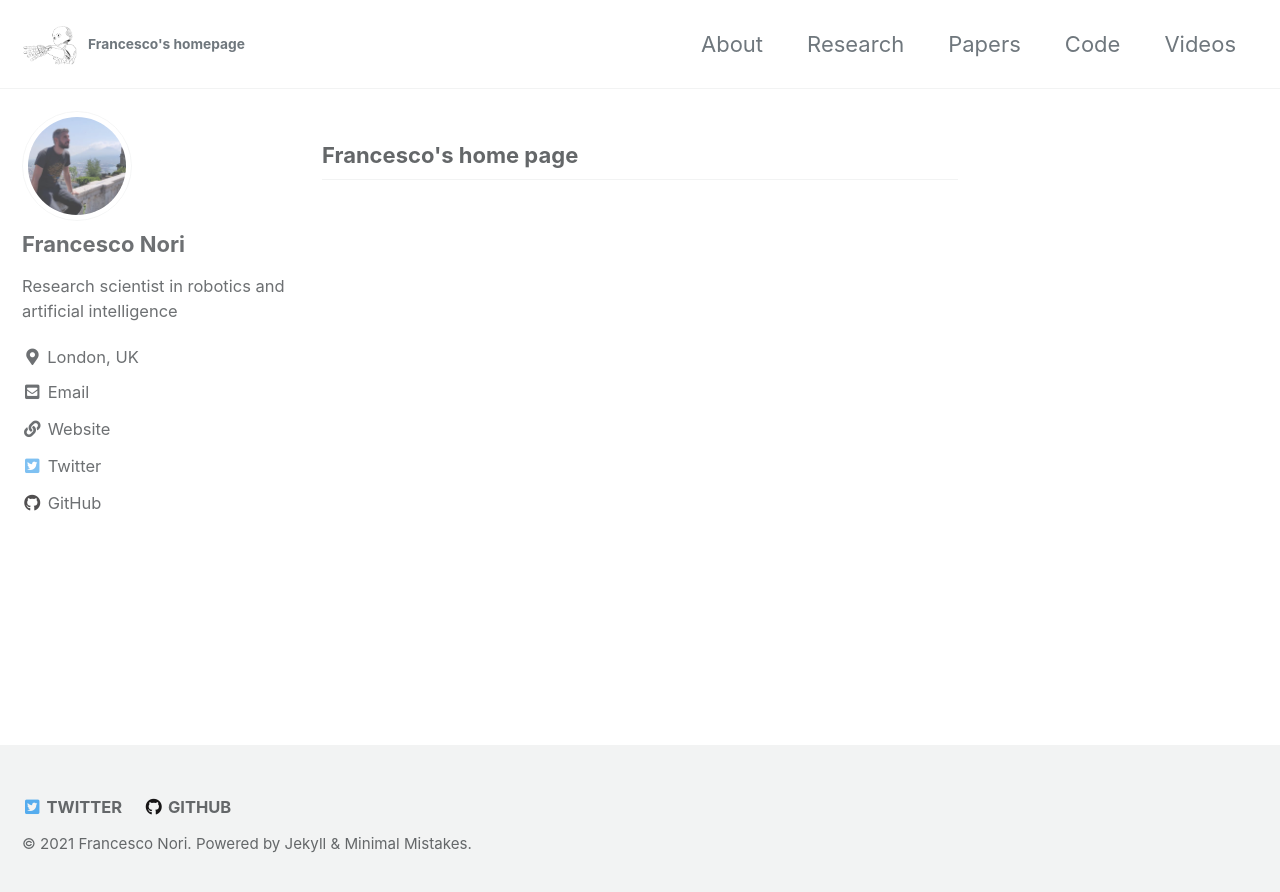
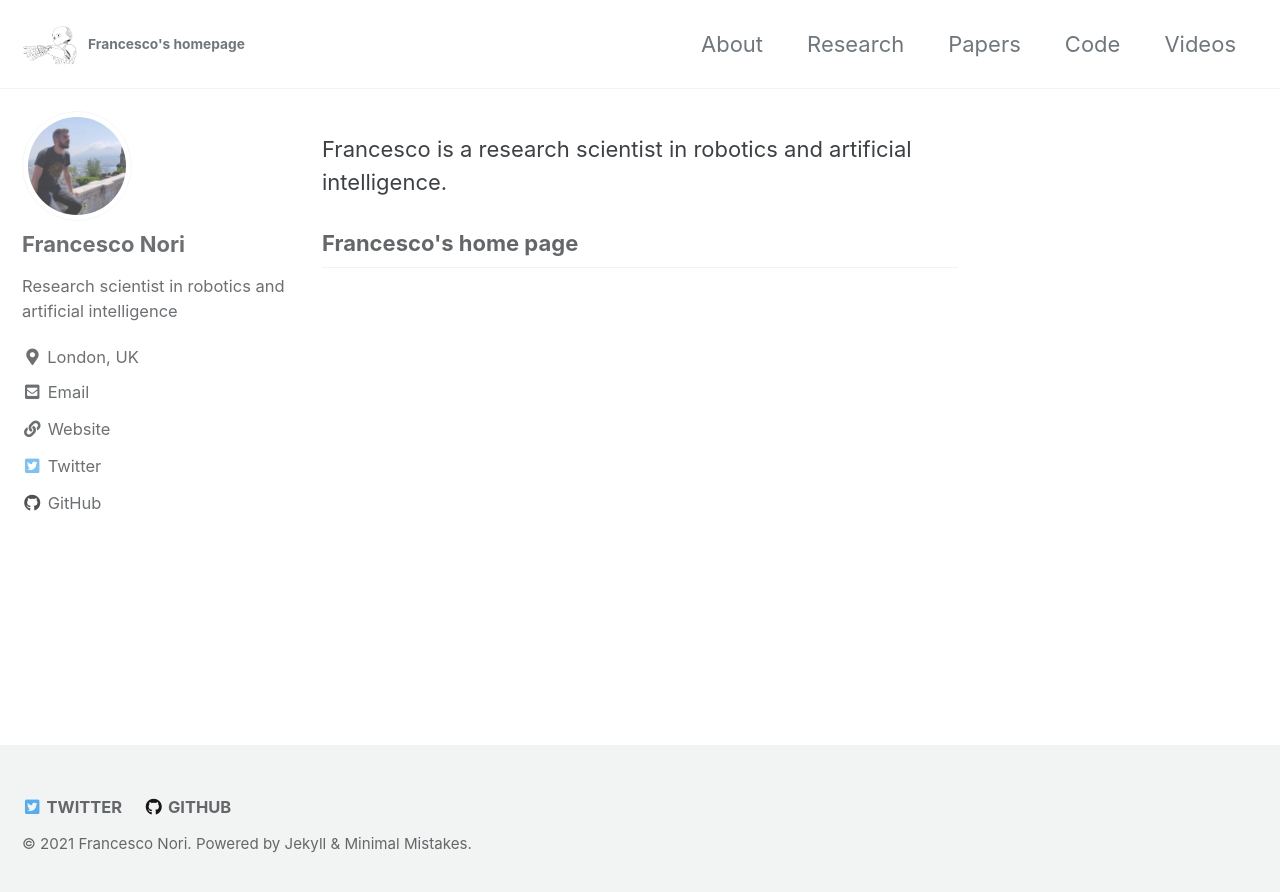
Before and after one commit to iron76/iron76.github.io, a Jekyll site: the page built from index.md, in a window 1280 px wide. Shown: the top 892 px of the page. Built offline with Jekyll 4.4.1, drawn with Linux system fonts in a browser that asks for light colours; cached includes are drawn as plain includes.

Commit message:
some information added

```diff
--- a/index.md
+++ b/index.md
@@ -2,3 +2,5 @@
 layout: home
 author_profile: true
 ---
+
+Francesco is a research scientist in robotics and artificial intelligence.
```
